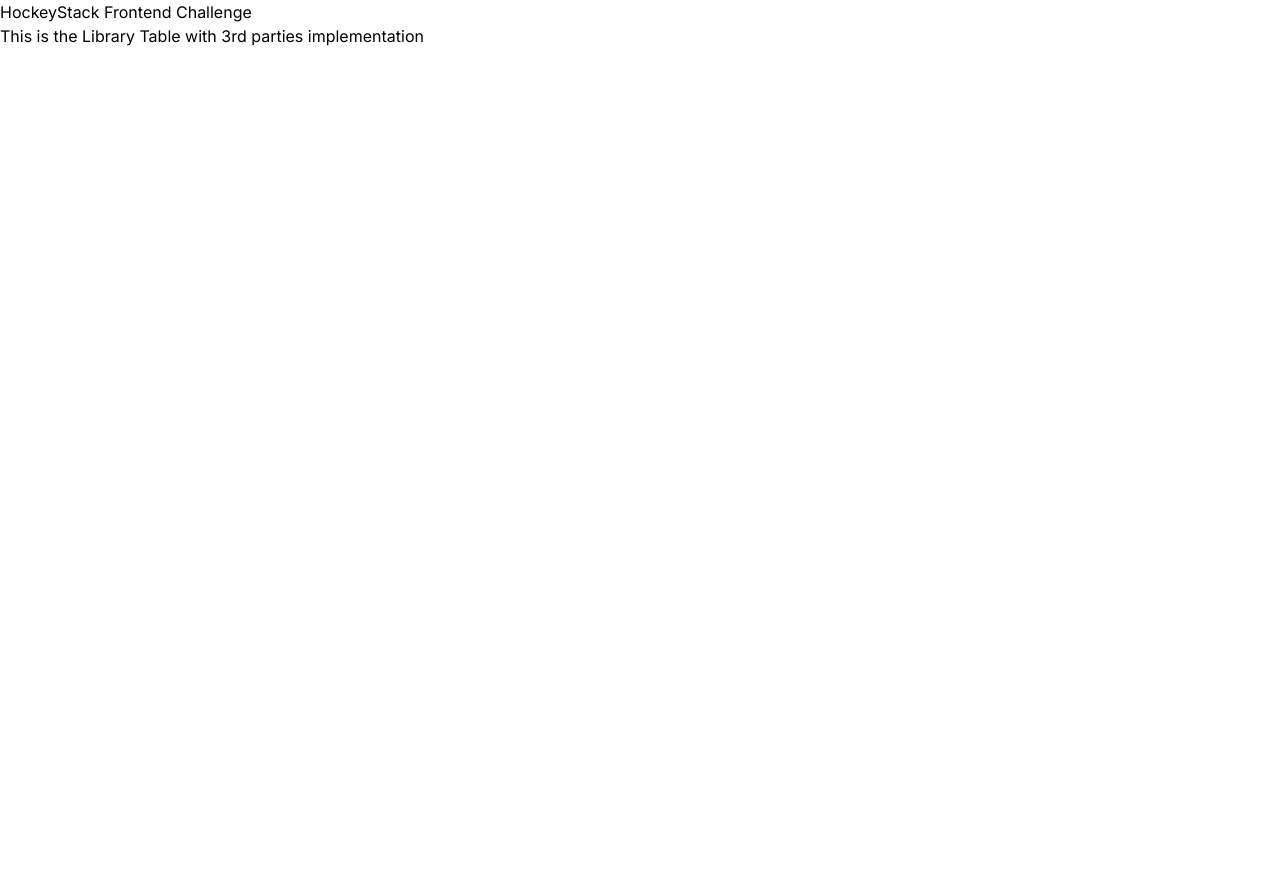
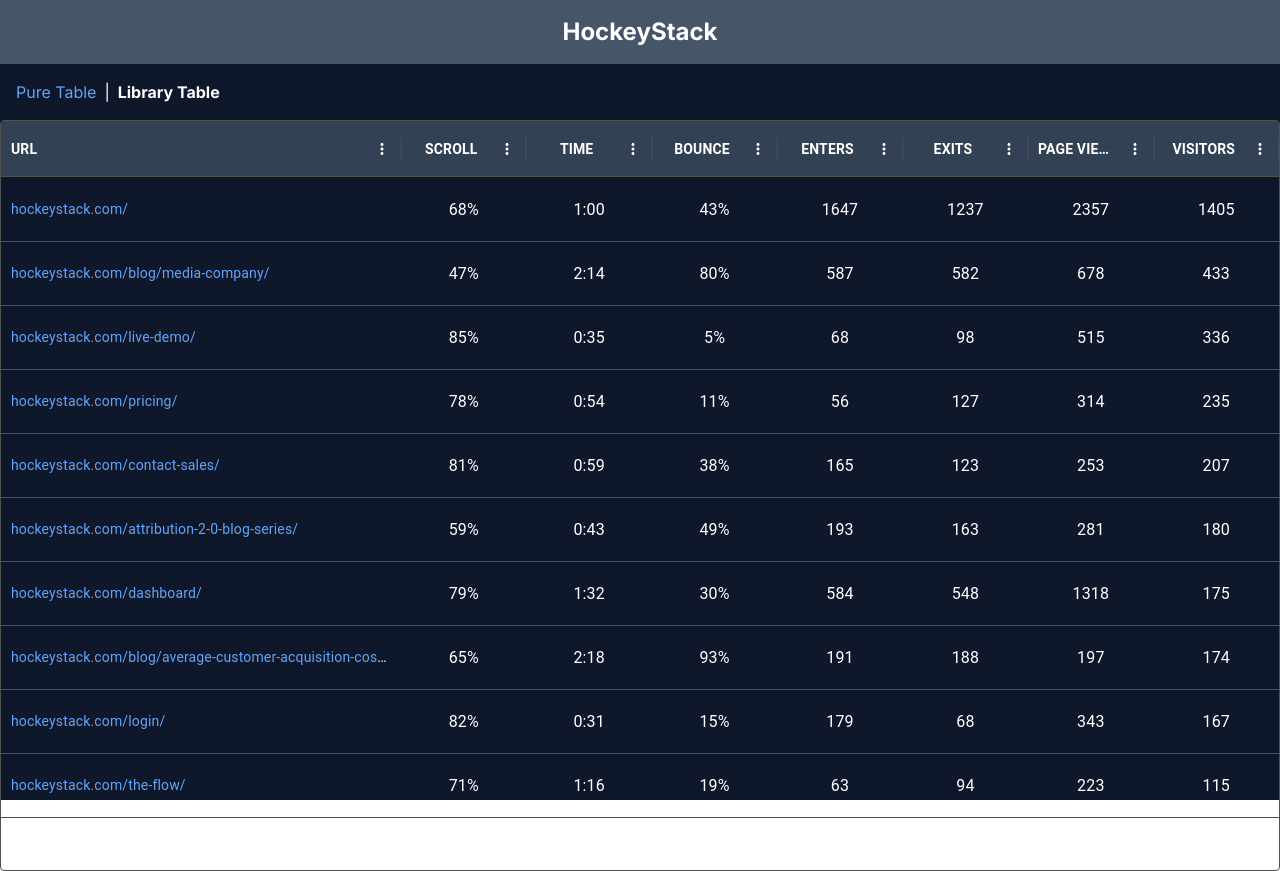
Before and after one commit to andvirga/hockeystack-frontend-challenge, a Next.js app: page /library-table in a window 1280 px wide. Before the commit the page ends 800 px from the top, so only its background shows below. Built offline with nearby package versions, Linux system fonts and the light colour scheme.

Commit message:
chore: Library Table Impl (#4)
* fix: pure table styling

* fix: styles

```diff
--- a/src/app/components/LibraryTable.tsx
+++ b/src/app/components/LibraryTable.tsx
@@ -1,9 +1,62 @@
+"use client";
+import { DataGrid } from "@mui/x-data-grid";
 import React from "react";
+import { TableColumn, TableRow } from "../types";
+import { createTheme, ThemeProvider } from "@mui/material/styles";
+import { getMUIColumns } from "../utils";
 
-export interface ILibraryTableProps {}
+export interface ILibraryTableProps {
+  columns: TableColumn[];
+  rows: TableRow[];
+}
 
-const LibraryTable = (props: ILibraryTableProps): JSX.Element => {
-  return <div>This is the Library Table with 3rd parties implementation</div>;
+const LibraryTable = ({ columns, rows }: ILibraryTableProps): JSX.Element => {
+  const darkMode = createTheme({
+    palette: {
+      mode: "dark",
+    },
+  });
+
+  return (
+    <ThemeProvider theme={darkMode}>
+      <div className="w-full">
+        <div className="flex flex-row flex-wrap gap-2 text-white p-4">
+          <a href="/pure-table" className="text-md text-blue-400">
+            Pure Table
+          </a>
+          |<div className="text-md font-bold">Library Table</div>
+        </div>
+        <DataGrid
+          rows={rows}
+          columns={getMUIColumns(columns)}
+          rowHeight={64}
+          initialState={{
+            pagination: { paginationModel: { pageSize: 10 } },
+          }}
+          pageSizeOptions={[5, 10]}
+          getCellClassName={(params) => {
+            return params.field !== "url" ? "bigfont-cell" : "";
+          }}
+          sx={{
+            "& .MuiDataGrid-columnHeader": {
+              background: "#334155",
+            },
+            "& .MuiDataGrid-row:hover": {
+              background: "#475569",
+            },
+            "& .bigfont-cell": {
+              fontSize: "1rem",
+            },
+            "& .MuiDataGrid-columnHeaderTitle": {
+              fontWeight: "bold",
+            },
+          }}
+          disableRowSelectionOnClick
+          disableColumnResize
+        />
+      </div>
+    </ThemeProvider>
+  );
 };
 
 export default LibraryTable;
--- a/src/app/components/PureTable.tsx
+++ b/src/app/components/PureTable.tsx
@@ -72,9 +72,14 @@
 
   return (
     <div className="w-full">
-      <div className="flex flex-row items-center justify-between pb-4">
-        <div className="text-md text-white font-bold">Pure HTML Table</div>
-        <div id="paginator" className="flex flex-row gap-2 text-xl">
+      <div className="flex flex-row items-center justify-between p-4">
+        <div className="flex flex-row flex-wrap gap-2 text-white">
+          <div className="text-md font-bold">Pure Table</div>|
+          <a href="/library-table" className="text-md text-blue-400">
+            Library Table
+          </a>
+        </div>
+        <div id="paginator" className="flex flex-row gap-2 text-md">
           <button
             className="px-2 py-1 rounded-md bg-slate-900 disabled:opacity-50 text-white"
             onClick={handleDecreasePage}
@@ -141,8 +146,8 @@
           </tbody>
         </table>
       </div>
-      <div className="flex flex-col gap-2">
-        <div className="flex flex-row justify-end pt-4">
+      <div className="flex flex-col gap-2 p-4">
+        <div className="flex flex-row justify-end">
           <div id="gotopage" className="flex flex-row gap-2 items-center">
             <p className="text-white">Go to page:</p>
             <input
--- a/src/app/library-table/page.tsx
+++ b/src/app/library-table/page.tsx
@@ -1,10 +1,23 @@
 import LibraryTable from "../components/LibraryTable";
+import { TABLE_COLUMNS } from "../constants";
+import { DataRow, TableRow } from "../types";
+import { formatTableRows } from "../utils";
 
-export default function Home() {
+export default async function Home() {
+  const apiData = await fetch("http://localhost:3000/api");
+  const apiDataRows: DataRow[] = await apiData.json();
+  const tableRows: TableRow[] = formatTableRows(apiDataRows);
+
   return (
-    <main className="flex min-h-screen flex-col">
-      <h1>HockeyStack Frontend Challenge</h1>
-      <LibraryTable />
-    </main>
+    <div className="bg-slate-900 h-lvh">
+      <div className="bg-slate-600 text-white py-4">
+        <div className="flex w-full justify-center">
+          <h1 className="text-2xl font-bold ">HockeyStack</h1>
+        </div>
+      </div>
+      <div className="container mx-auto">
+        <LibraryTable rows={tableRows} columns={TABLE_COLUMNS} />
+      </div>
+    </div>
   );
 }
--- a/src/app/pure-table/page.tsx
+++ b/src/app/pure-table/page.tsx
@@ -15,7 +15,7 @@
           <h1 className="text-2xl font-bold ">HockeyStack</h1>
         </div>
       </div>
-      <div className="container mx-auto pt-4">
+      <div className="container mx-auto">
         <PureTable columns={TABLE_COLUMNS} rows={tableRows} />
       </div>
     </div>
--- a/src/app/utils.tsx
+++ b/src/app/utils.tsx
@@ -1,3 +1,4 @@
+import { GridColDef } from "@mui/x-data-grid";
 import {
   DataRow,
   SortColumn,
@@ -15,7 +16,8 @@
 };
 
 export const formatTableRows = (apiDataRows: DataRow[]): TableRow[] => {
-  return apiDataRows.map((row) => ({
+  return apiDataRows.map((row, index) => ({
+    id: `table_row_${index}`,
     url: row.url,
     scroll: row.avgScrollPercentage,
     time: row.totalPageviewCount,
@@ -81,3 +83,46 @@
       return <span>&#9651;</span>;
   }
 };
+
+export const getMUIColumns = (columns: TableColumn[]) => {
+  return columns.map((col, index) => {
+    let column: GridColDef = {
+      field: col.key,
+      headerName: col.label.toLocaleUpperCase(),
+      headerAlign: index !== 0 ? "center" : "left",
+      align: index !== 0 ? "center" : "left",
+      minWidth: 110,
+      flex: 1,
+      editable: false,
+      sortable: true,
+    };
+    if (col.type === "url") {
+      column = {
+        ...column,
+        minWidth: 400,
+        renderCell: (params) => (
+          <a
+            href={`http://${params.value}`}
+            target="_blank"
+            className="text-blue-400 visited:text-purple-400"
+          >
+            {params.value}
+          </a>
+        ),
+      };
+    }
+    if (col.type === "time") {
+      column = {
+        ...column,
+        renderCell: (params) => formatTime(params.value),
+      };
+    }
+    if (col.type === "percentage") {
+      column = {
+        ...column,
+        renderCell: (params) => `${params.value}%`,
+      };
+    }
+    return column;
+  });
+};
```
Also changed, not shown: package.json (+9 -5 lines), 1 other file (tests, documents, lock files or other folders).
